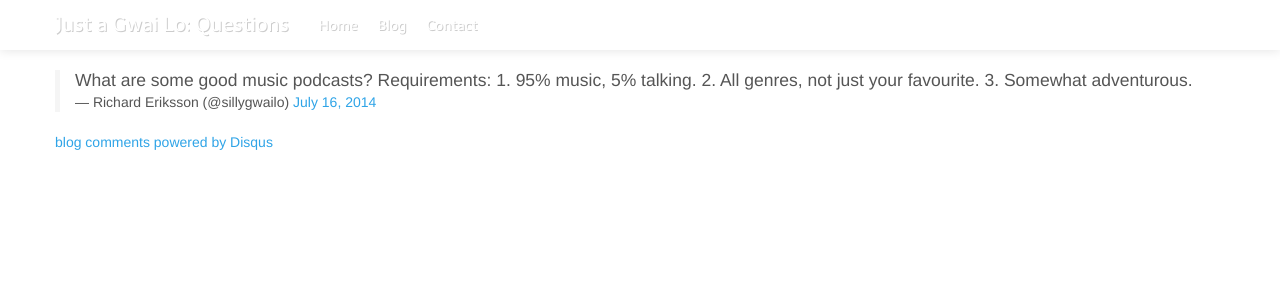
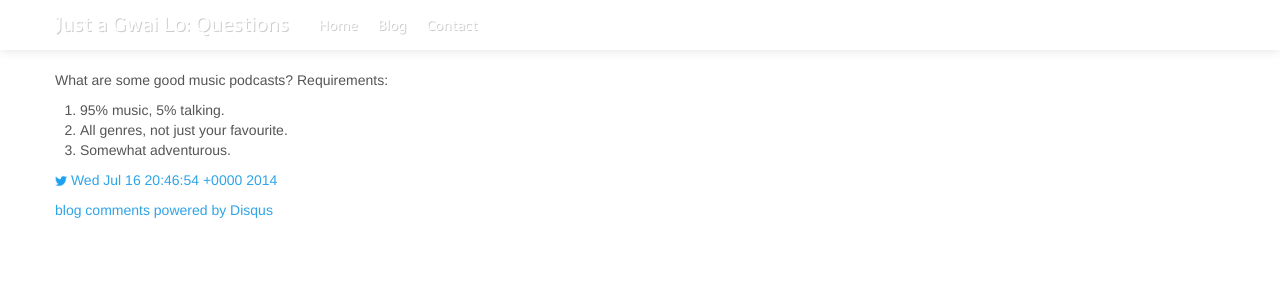
Before and after one commit to sillygwailo/questions.justagwailo.com, a Jekyll site: the page built from _posts/2014-07-16-music-podcasts.md, in a window 1280 px wide. Shown: the top 300 px of the page. Built offline with Jekyll 4.4.1, drawn with Linux system fonts in a browser that asks for light colours; nearby versions of some CDN libraries; comment, search, counter and statistics services are not loaded.

Commit message:
Convert 3 more questions to straight Markdown.

```diff
--- a/_posts/2014-07-16-music-podcasts.md
+++ b/_posts/2014-07-16-music-podcasts.md
@@ -5,4 +5,10 @@ layout: post
 description: Requirements&#58; 1. 95% music, 5% talking. 2. All genres, not just your favourite. 3. Somewhat adventurous.
 ---
 
-<blockquote class="twitter-tweet" lang="en"><p>What are some good music podcasts? Requirements:&#10;&#10;1. 95% music, 5% talking.&#10;2. All genres, not just your favourite.&#10;3. Somewhat adventurous.</p>&mdash; Richard Eriksson (@sillygwailo) <a href="https://twitter.com/sillygwailo/statuses/489511515188256768">July 16, 2014</a></blockquote> <script async src="//platform.twitter.com/widgets.js" charset="utf-8"></script>
+What are some good music podcasts? Requirements:
+
+1. 95% music, 5% talking.
+2. All genres, not just your favourite.
+3. Somewhat adventurous.
+
+<img src="images/twitter.png" width="12" /> [Wed Jul 16 20:46:54 +0000 2014](https://twitter.com/sillygwailo/status/489511515188256768)
```
Also changed, not shown: _posts/2014-05-21-route-entire-neighbourhood.md (+3 -3 lines), _posts/2015-01-20-custom-keyboard-without-period.md (+3 -1 lines).
